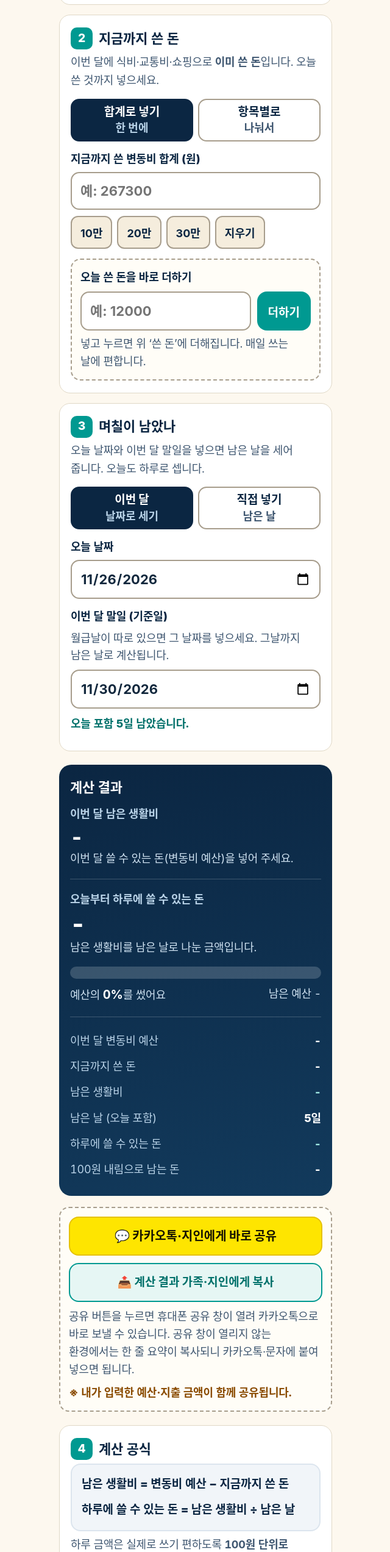
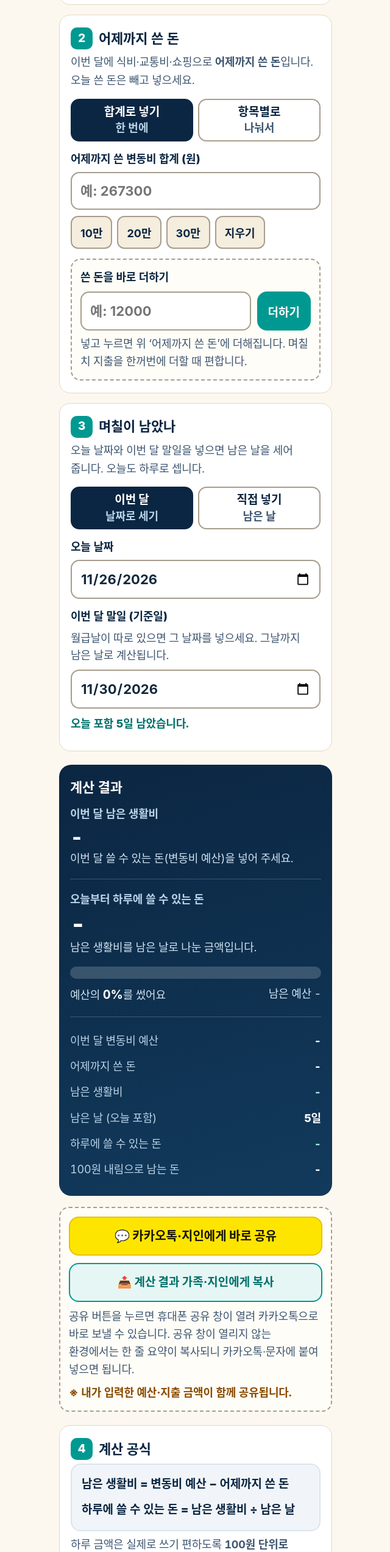
Before and after one commit to aimami5691/tools, a plain HTML site: page daily-budget.html in a window 1280 px wide. Shown: the part 977-3522 px from the top of the page at 61% size, without its empty margins (319-959 px from the left). Drawn offline with Linux system fonts and the light colour scheme.

Commit message:
fix(daily-budget): 안내 문구를 '어제까지 쓴 돈' 기준으로 통일 (오늘 포함 중복 차감 모순 해소)
- 2번 항목 제목·설명·입력 라벨: 지금까지/오늘 쓴 것까지 -> 어제까지 쓴 돈, 오늘 쓴 돈은 빼고 입력
- 바로 더하기 박스: '오늘 쓴 돈을 바로 더하기' -> '쓴 돈을 바로 더하기' + 며칠 치 지출 일괄 입력 안내
- 결과 표·계산 공식·공유 문구의 같은 값 표기도 '어제까지 쓴 돈'으로 통일
- 레이아웃·스타일·계산식·리틀리 링크는 변경 없음

```diff
--- a/daily-budget.html
+++ b/daily-budget.html
@@ -343,8 +343,8 @@
   </section>
 
   <section class="card" aria-labelledby="s2title">
-    <h2 id="s2title"><span class="num" aria-hidden="true">2</span>지금까지 쓴 돈</h2>
-    <p class="lead">이번 달에 식비·교통비·쇼핑으로 <b>이미 쓴 돈</b>입니다. 오늘 쓴 것까지 넣으세요.</p>
+    <h2 id="s2title"><span class="num" aria-hidden="true">2</span>어제까지 쓴 돈</h2>
+    <p class="lead">이번 달에 식비·교통비·쇼핑으로 <b>어제까지 쓴 돈</b>입니다. 오늘 쓴 돈은 빼고 넣으세요.</p>
 
     <div class="modes" role="group" aria-label="지출 입력 방식">
       <button type="button" id="modeSum" aria-pressed="true">합계로 넣기<small>한 번에</small></button>
@@ -353,7 +353,7 @@
 
     <div class="panel" id="panelSum">
       <div class="field">
-        <label for="spent">지금까지 쓴 변동비 합계 (원)</label>
+        <label for="spent">어제까지 쓴 변동비 합계 (원)</label>
         <input id="spent" type="text" inputmode="numeric" enterkeyhint="done" autocomplete="off" placeholder="예: 267300">
         <div class="quick" role="group" aria-label="지출 빠른 입력">
           <button type="button" data-spent="100000">10만</button>
@@ -386,12 +386,12 @@
     </div>
 
     <div class="dailyadd">
-      <p class="dt">오늘 쓴 돈을 바로 더하기</p>
+      <p class="dt">쓴 돈을 바로 더하기</p>
       <div class="row">
-        <input id="todaySpend" type="text" inputmode="numeric" enterkeyhint="done" autocomplete="off" placeholder="예: 12000" aria-label="오늘 쓴 돈">
+        <input id="todaySpend" type="text" inputmode="numeric" enterkeyhint="done" autocomplete="off" placeholder="예: 12000" aria-label="더할 금액">
         <button type="button" class="btn primary" id="addToday">더하기</button>
       </div>
-      <p class="hint">넣고 누르면 위 ‘쓴 돈’에 더해집니다. 매일 쓰는 날에 편합니다.</p>
+      <p class="hint">넣고 누르면 위 ‘어제까지 쓴 돈’에 더해집니다. 며칠 치 지출을 한꺼번에 더할 때 편합니다.</p>
     </div>
   </section>
 
@@ -459,7 +459,7 @@
     <div class="divider"></div>
 
     <div class="kv"><span class="k">이번 달 변동비 예산</span><span class="v" id="kBudget">-</span></div>
-    <div class="kv"><span class="k">지금까지 쓴 돈</span><span class="v" id="kSpent">-</span></div>
+    <div class="kv"><span class="k">어제까지 쓴 돈</span><span class="v" id="kSpent">-</span></div>
     <div class="kv"><span class="k">남은 생활비</span><span class="v strong" id="kRemain">-</span></div>
     <div class="kv"><span class="k">남은 날 (오늘 포함)</span><span class="v" id="kDays">-</span></div>
     <div class="kv"><span class="k">하루에 쓸 수 있는 돈</span><span class="v strong" id="kPerDay">-</span></div>
@@ -476,7 +476,7 @@
   <section class="card" style="margin-top:22px;" aria-labelledby="s4title">
     <h2 id="s4title"><span class="num" aria-hidden="true">4</span>계산 공식</h2>
     <div class="formula">
-      <p>남은 생활비 = 변동비 예산 − 지금까지 쓴 돈</p>
+      <p>남은 생활비 = 변동비 예산 − 어제까지 쓴 돈</p>
       <p>하루에 쓸 수 있는 돈 = 남은 생활비 ÷ 남은 날</p>
     </div>
     <p class="hint">하루 금액은 실제로 쓰기 편하도록 <b>100원 단위로 내려서</b> 보여 드리고, 정확한 1원 단위 금액을 함께 적습니다. 남은 날은 <b>오늘도 포함</b>해서 셉니다.</p>
@@ -487,7 +487,7 @@
         <p>월급 전체를 하루씩 나누면, 아직 내지 않은 <b>월세·보험료·저축</b>을 쓰는 돈으로 착각하게 됩니다.</p>
         <p><b>예시</b><br>
           월 실수령 280만원 · 저축 30만원 · 고정비 90만원 → 변동비 예산 <b>160만원</b><br>
-          이미 쓴 돈 70만원 · 남은 날 15일 → 남은 90만원, 하루 <b>6만원</b>
+          어제까지 쓴 돈 70만원 · 남은 날 15일 → 남은 90만원, 하루 <b>6만원</b>
         </p>
         <p>같은 상황을 월급 전체로 계산하면 (280만 − 70만) ÷ 15일 = <b>14만원</b>이 나옵니다. 실제로 쓸 수 있는 돈의 두 배가 넘습니다.</p>
         <ul>
@@ -820,7 +820,7 @@
       return lines;
     }
     lines.push("· 변동비 예산 " + fmt(r.budget) + "원");
-    lines.push("· 지금까지 쓴 돈 " + fmt(r.spent) + "원 (" + Math.round(r.rate) + "%)");
+    lines.push("· 어제까지 쓴 돈 " + fmt(r.spent) + "원 (" + Math.round(r.rate) + "%)");
     if (r.remain > 0) {
       lines.push("· 남은 생활비 " + fmt(r.remain) + "원");
       lines.push("· 남은 " + r.days + "일 → 하루 " + fmt(r.perDay) + "원");
@@ -929,7 +929,7 @@
 
   $("addToday").addEventListener("click", function () {
     var v = num(todaySpendEl);
-    if (v <= 0) { toast("오늘 쓴 돈을 넣어 주세요."); return; }
+    if (v <= 0) { toast("더할 금액을 넣어 주세요."); return; }
     if (S.spentMode === "sum") {
       spentEl.value = String(num(spentEl) + v);
     } else {
```
Also changed, not shown: daily-budget-lite.html (+11 -11 lines).
